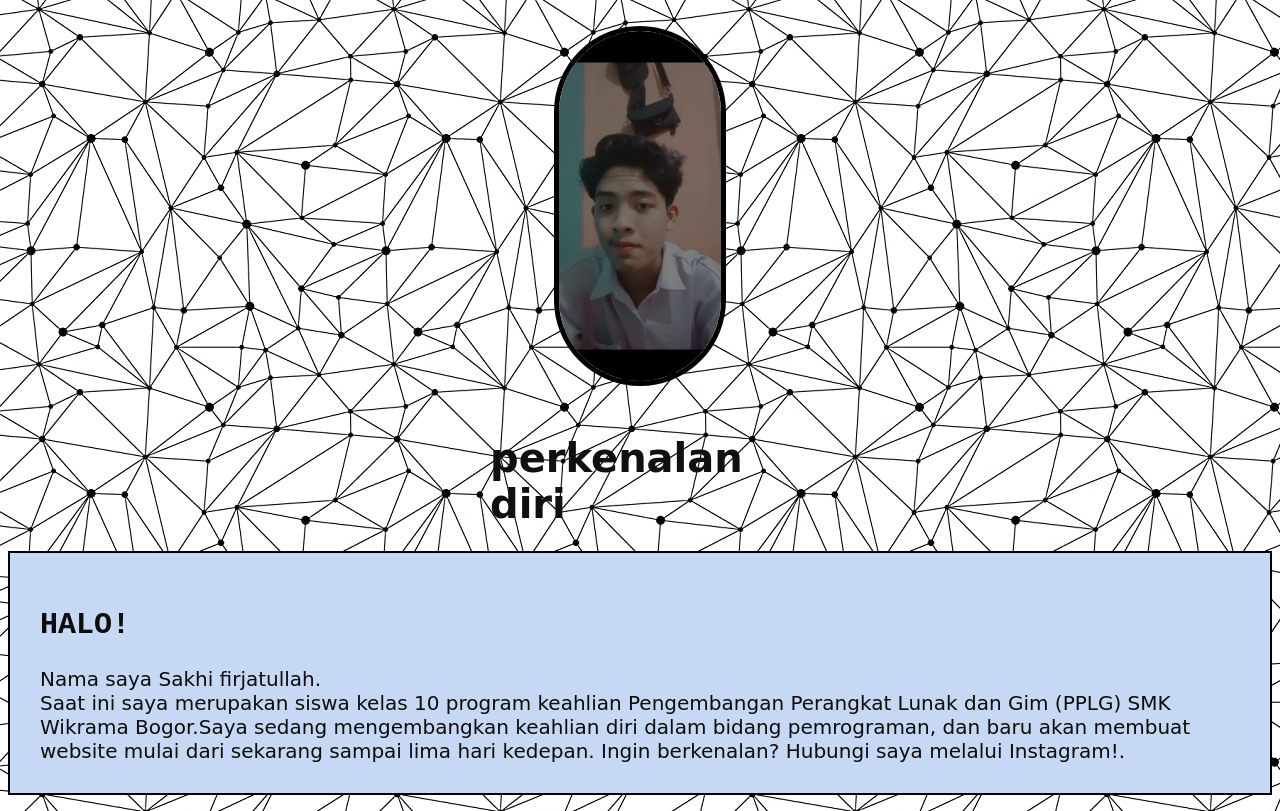
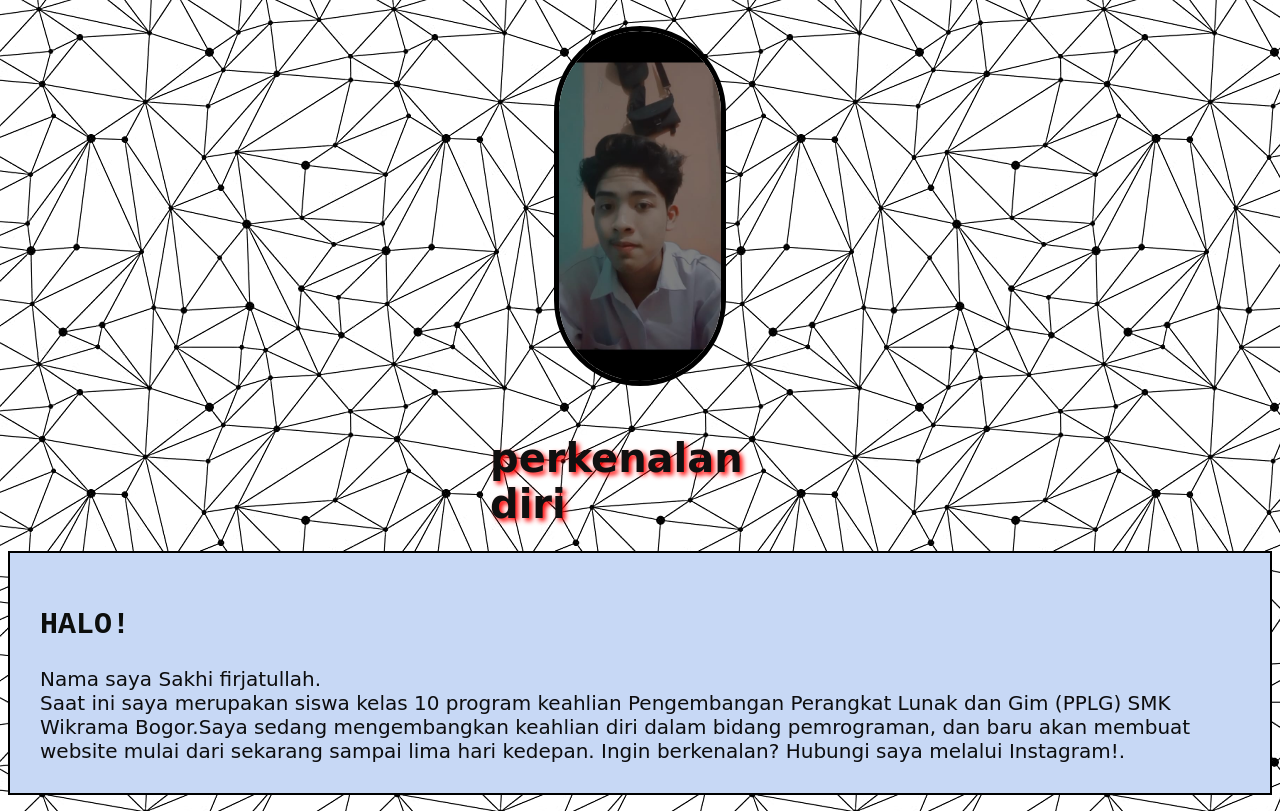
Before and after one commit to Sakhifirjatullah/sakhi-portofolio2, a plain HTML site: page index.html in a window 1280 px wide. Shown: the top 811 px of the page. Drawn offline with Linux system fonts and the light colour scheme.

Commit message:
Update index.css

```diff
--- a/index.css
+++ b/index.css
@@ -81,6 +81,8 @@ margin: 100px; */
     background-color: rgb(143, 139, 81);
     } */
     @import url('https://fonts.googleapis.com/css2?family=Cherish&display=swap');
+
+
     .toples-permen.pertama>.permen-merah {
         color: rgb(17, 16, 16);
         margin: auto;
@@ -88,6 +90,7 @@ margin: 100px; */
         height: 100px;
         font-size: 20px;
         font-family: 'Cherish', cursive;
+        text-shadow: 3px 3px 5px red;
 
 
         @import url('https://fonts.googleapis.com/css2?family=Fleur+De+Leah&family=Indie+Flower&display=swap');
```
